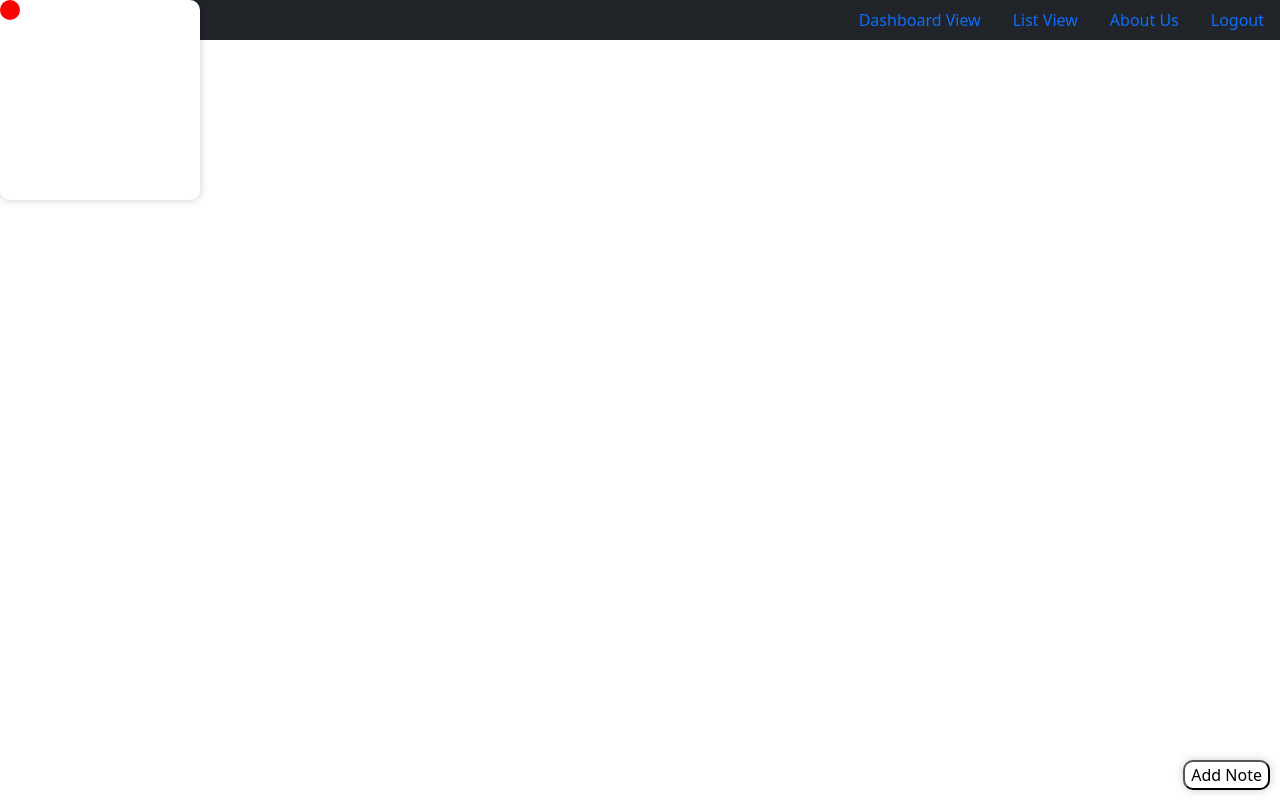
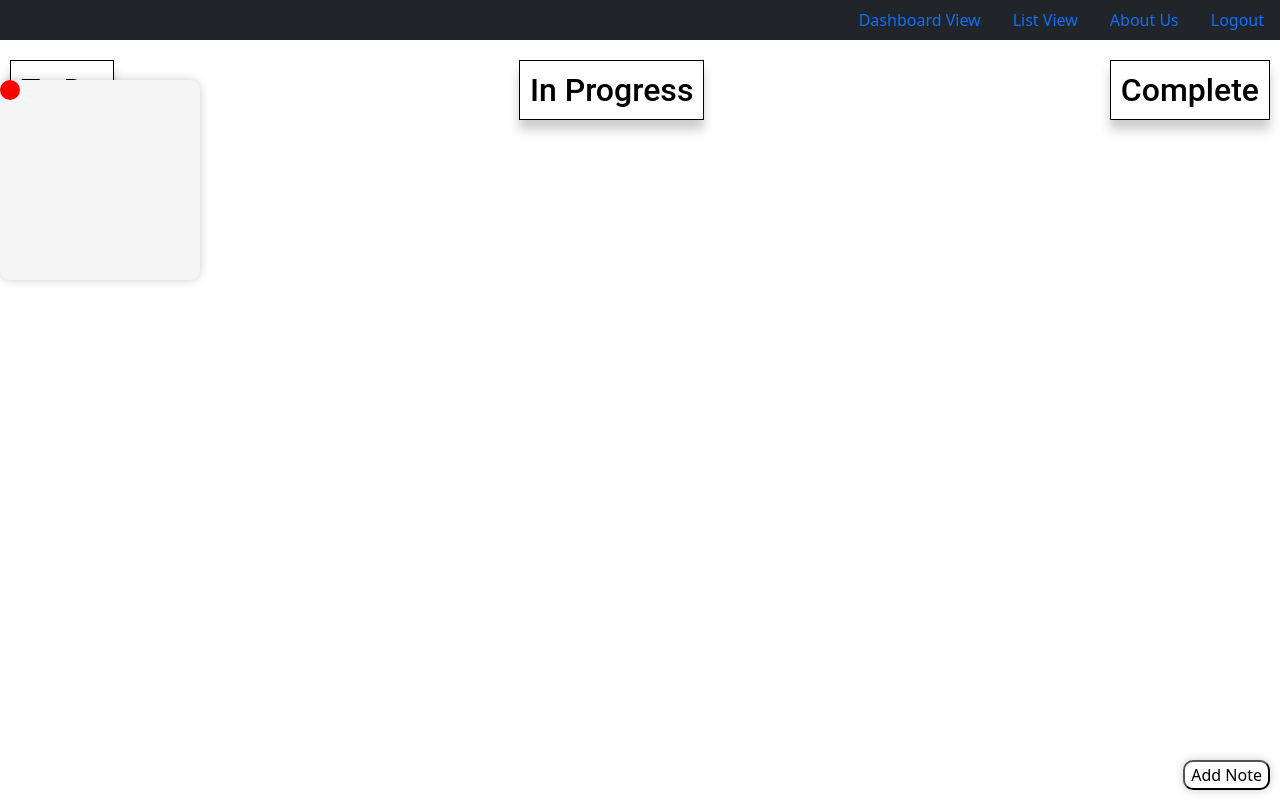
Before and after one commit to AlexMerlo1/Sticky-Notes-App, a React (Create React App) app: page /dashboard in a window 1280 px wide. Both pictures are taken after a click on the button "Add Note". Built offline with nearby package versions, Linux system fonts and the light colour scheme.

Commit message:
added todo sections, notes change color

```diff
--- a/src/components/dashboard.js
+++ b/src/components/dashboard.js
@@ -46,6 +46,11 @@ export default function DashBoard() {
       <button className="add-note-button" onClick={addNote}>
         Add Note
       </button>
+      <div className="heading-container">
+        <h1>To Do</h1>
+        <h1>In Progress</h1>
+        <h1>Complete</h1>
+      </div>
       <div className="sticky-note-container">
         {notes.map((note) => (
           <StickyNote key={note.id} mouseX={mouseX} mouseY={mouseY} />
--- a/src/components/stickynote.jsx
+++ b/src/components/stickynote.jsx
@@ -6,6 +6,7 @@ const StickyNote = ({ mouseX, mouseY }) => {
   const posX = useRef(0);
   const posY = useRef(0);
   const [mouseHold, setMouseHold] = useState(false);
+  const windowWidth = useRef(window.innerWidth);
   const handleNoteChange = (event) => {
     setNote(event.target.value);
   };
@@ -35,6 +36,12 @@ const StickyNote = ({ mouseX, mouseY }) => {
         left: posX.current + "px",
         top: posY.current + "px",
         position: mouseHold ? "absolute" : "",
+        backgroundColor:
+          posX.current < windowWidth.current / 3
+            ? "#f5f5f5"
+            : posX.current < (windowWidth.current / 3) * 2
+            ? "orange"
+            : "green",
       }}
     >
       <div
--- a/src/style/dashboard.css
+++ b/src/style/dashboard.css
@@ -1,3 +1,21 @@
+.heading-container{
+    position: relative;
+    display: flex;
+    justify-content: space-between;
+    align-items: center;
+    top: 50px;
+}
+
+.heading-container h1{
+    font-size: 2rem;
+    font-family: 'Roboto', sans-serif;
+    color: #000000;
+    border: 1px solid #000000;
+    padding: 10px;
+    box-shadow: 0 10px 10px rgba(0,0,0,0.2);
+    margin: 10px;
+}
+
 .add-note-button{
     position: absolute;
     border-radius: 10px;
--- a/src/style/stickynote.css
+++ b/src/style/stickynote.css
@@ -16,6 +16,7 @@
     font-family: 'Roboto', sans-serif;
     overflow: auto;
     resize: none;
+    background-color: inherit;
 }
 
 .pushpin{
@@ -27,5 +28,4 @@
     cursor: move;
     background-color: red;
     border-radius: 50%;
-    translate: (-50%, -50%);
 }
```
